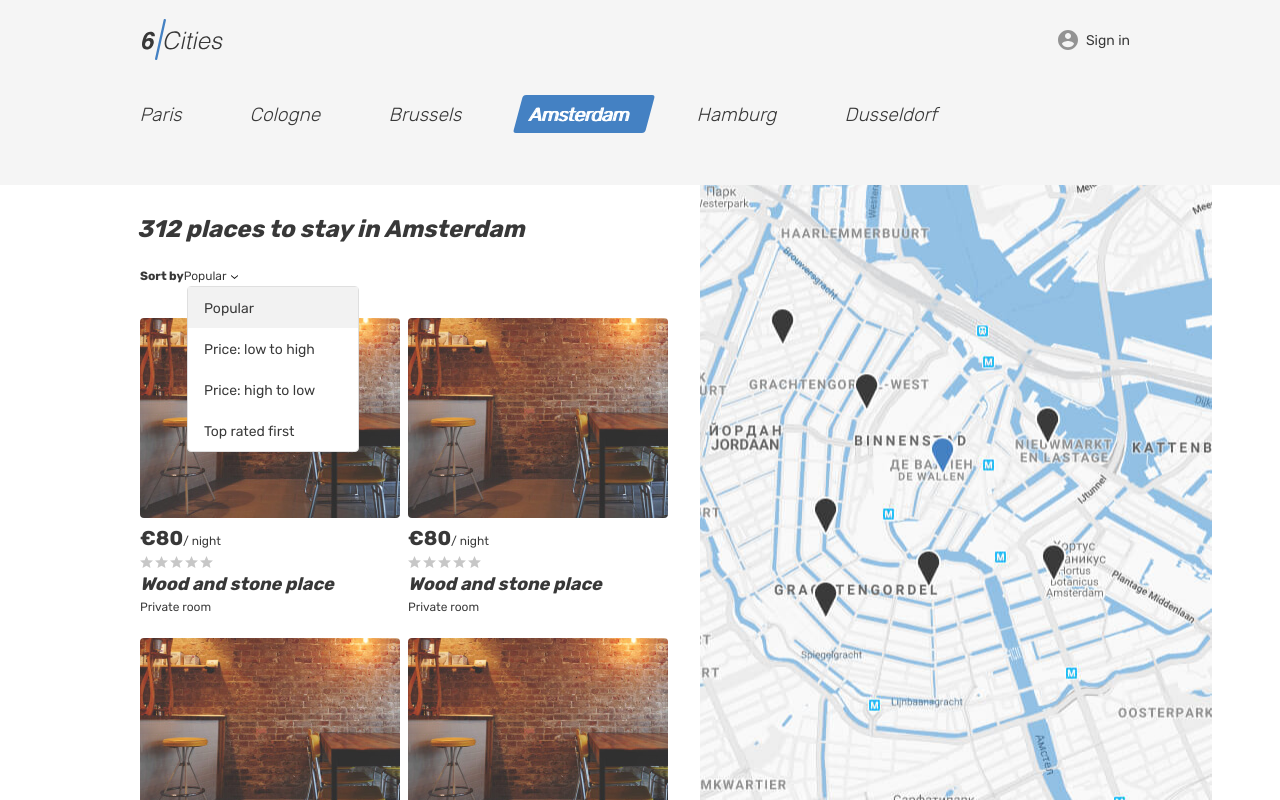
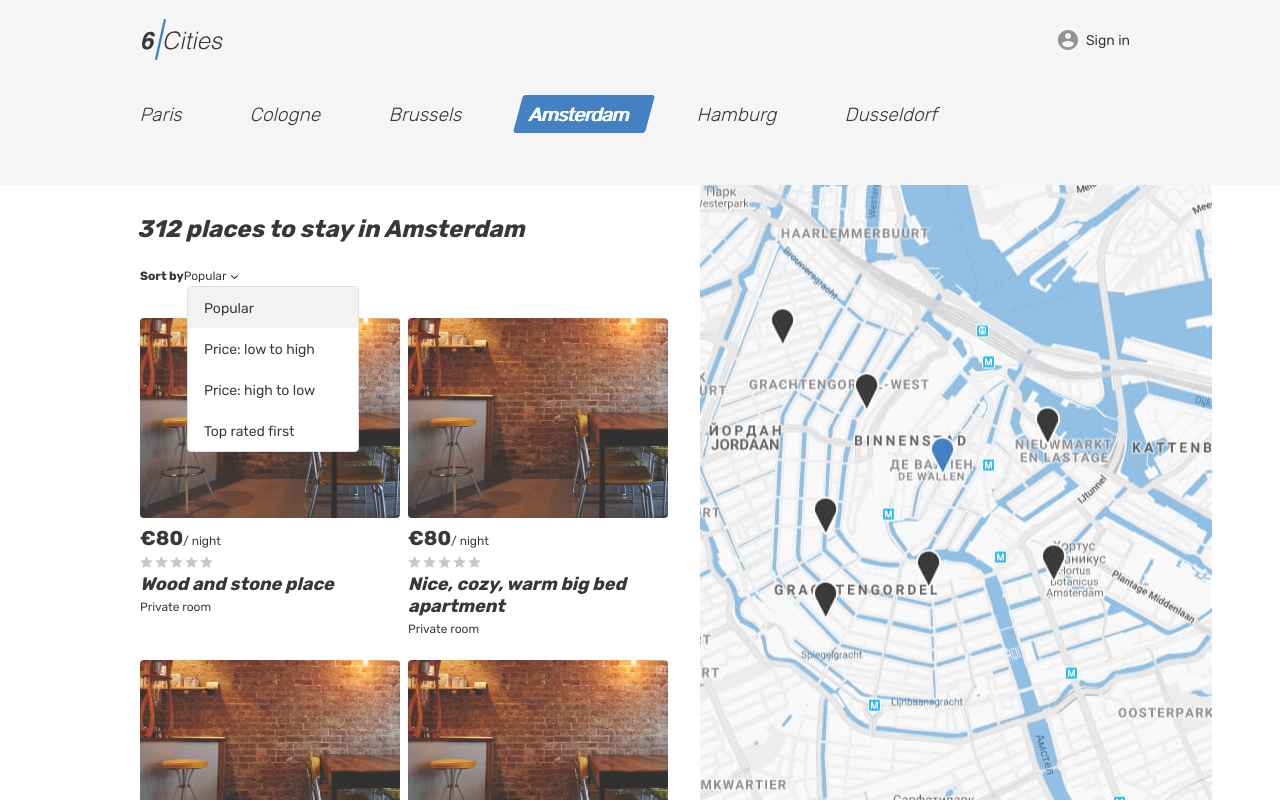
Before and after one commit to templton/1362031-six-cities-3, a React app: page / in a window 1280 px wide. Built offline with nearby package versions, Linux system fonts and the light colour scheme.

Commit message:
Схлопнул верстку в один main и прокинул пропсы от index до main

```diff
--- a/src/components/app/app.jsx
+++ b/src/components/app/app.jsx
@@ -2,12 +2,12 @@ import React from "react";
 import Header from "../header/header.jsx";
 import Main from "../main/main.jsx";
 
-const App = () => {
+const App = ({offers}) => {
 
   return (
     <div className="page page--gray page--main">
       <Header/>
-      <Main/>
+      <Main offers={offers}/>
     </div>
   );
 };
--- a/src/components/article/article.jsx
+++ b/src/components/article/article.jsx
@@ -1,6 +1,6 @@
 import React from "react";
 
-const Article = () => {
+const Article = ({info}) => {
   return (
     <article className="cities__place-card place-card">
       <div className="cities__image-wrapper place-card__image-wrapper">
@@ -28,7 +28,7 @@ const Article = () => {
           </div>
         </div>
         <h2 className="place-card__name">
-          <a href="#">Wood and stone place</a>
+          <a href="#">{info.name}</a>
         </h2>
         <p className="place-card__type">Private room</p>
       </div>
--- a/src/components/cities/cities.jsx
+++ /dev/null
@@ -1,20 +0,0 @@
-import React from "react";
-import Places from "../places/places.jsx";
-import Map from "../map/map.jsx";
-
-const Cities = () => {
-  return (
-    <div className="cities">
-      <div className="cities__places-container container">
-        <section className="cities__places places">
-          <Places/>
-        </section>
-        <div className="cities__right-section">
-          <Map/>
-        </div>
-      </div>
-    </div>
-  );
-};
-
-export default Cities;
--- a/src/components/main/main.jsx
+++ b/src/components/main/main.jsx
@@ -1,13 +1,77 @@
 import React from "react";
-import Menu from "../menu/menu.jsx";
-import Cities from "../cities/cities.jsx";
+import Article from "../article/article.jsx";
 
-const Main = () => {
+const Main = ({offers}) => {
   return (
     <main className="page__main page__main--index">
       <h1 className="visually-hidden">Cities</h1>
-      <Menu/>
-      <Cities/>
+      <div className="tabs">
+        <section className="locations container">
+          <ul className="locations__list tabs__list">
+            <li className="locations__item">
+              <a className="locations__item-link tabs__item" href="#">
+                <span>Paris</span>
+              </a>
+            </li>
+            <li className="locations__item">
+              <a className="locations__item-link tabs__item" href="#">
+                <span>Cologne</span>
+              </a>
+            </li>
+            <li className="locations__item">
+              <a className="locations__item-link tabs__item" href="#">
+                <span>Brussels</span>
+              </a>
+            </li>
+            <li className="locations__item">
+              <a className="locations__item-link tabs__item tabs__item--active">
+                <span>Amsterdam</span>
+              </a>
+            </li>
+            <li className="locations__item">
+              <a className="locations__item-link tabs__item" href="#">
+                <span>Hamburg</span>
+              </a>
+            </li>
+            <li className="locations__item">
+              <a className="locations__item-link tabs__item" href="#">
+                <span>Dusseldorf</span>
+              </a>
+            </li>
+          </ul>
+        </section>
+      </div>
+      <div className="cities">
+        <div className="cities__places-container container">
+          <section className="cities__places places">
+            <h2 className="visually-hidden">Places</h2>
+            <b className="places__found">312 places to stay in Amsterdam</b>
+            <form className="places__sorting" action="#" method="get">
+              <span className="places__sorting-caption">Sort by</span>
+              <span className="places__sorting-type" tabIndex="0">
+                Popular
+                <svg className="places__sorting-arrow" width="7" height="4">
+                  <use xlinkHref="#icon-arrow-select"></use>
+                </svg>
+              </span>
+              <ul className="places__options places__options--custom places__options--opened">
+                <li className="places__option places__option--active" tabIndex="0">Popular</li>
+                <li className="places__option" tabIndex="0">Price: low to high</li>
+                <li className="places__option" tabIndex="0">Price: high to low</li>
+                <li className="places__option" tabIndex="0">Top rated first</li>
+              </ul>
+            </form>
+            <div className="cities__places-list places__list tabs__content">
+              {
+                offers.map( (it, i) => <Article key={i+it.id} info={it}/> )
+              }
+            </div>
+          </section>
+          <div className="cities__right-section">
+            <section className="cities__map map"></section>
+          </div>
+        </div>
+      </div>
     </main>
   );
 };
--- a/src/components/map/map.jsx
+++ /dev/null
@@ -1,9 +0,0 @@
-import React from "react";
-
-const Map = () => {
-  return (
-    <section className="cities__map map"></section>
-  );
-};
-
-export default Map;
--- a/src/components/menu/menu.jsx
+++ /dev/null
@@ -1,46 +0,0 @@
-import React from "react";
-
-const Menu = () => {
-  return (
-    <React.Fragment>
-      <div className="tabs">
-        <section className="locations container">
-          <ul className="locations__list tabs__list">
-            <li className="locations__item">
-              <a className="locations__item-link tabs__item" href="#">
-                <span>Paris</span>
-              </a>
-            </li>
-            <li className="locations__item">
-              <a className="locations__item-link tabs__item" href="#">
-                <span>Cologne</span>
-              </a>
-            </li>
-            <li className="locations__item">
-              <a className="locations__item-link tabs__item" href="#">
-                <span>Brussels</span>
-              </a>
-            </li>
-            <li className="locations__item">
-              <a className="locations__item-link tabs__item tabs__item--active">
-                <span>Amsterdam</span>
-              </a>
-            </li>
-            <li className="locations__item">
-              <a className="locations__item-link tabs__item" href="#">
-                <span>Hamburg</span>
-              </a>
-            </li>
-            <li className="locations__item">
-              <a className="locations__item-link tabs__item" href="#">
-                <span>Dusseldorf</span>
-              </a>
-            </li>
-          </ul>
-        </section>
-      </div>
-    </React.Fragment>
-  );
-};
-
-export default Menu;
--- a/src/components/places/places.jsx
+++ /dev/null
@@ -1,36 +0,0 @@
-import React from "react";
-import Article from "../article/article.jsx";
-
-const Places = () => {
-  return (
-    <React.Fragment>
-      <h2 className="visually-hidden">Places</h2>
-      <b className="places__found">312 places to stay in Amsterdam</b>
-      <form className="places__sorting" action="#" method="get">
-        <span className="places__sorting-caption">Sort by</span>
-        <span className="places__sorting-type" tabIndex="0">
-          Popular
-          <svg className="places__sorting-arrow" width="7" height="4">
-            <use xlinkHref="#icon-arrow-select"></use>
-          </svg>
-        </span>
-        <ul className="places__options places__options--custom places__options--opened">
-          <li className="places__option places__option--active" tabIndex="0">Popular</li>
-          <li className="places__option" tabIndex="0">Price: low to high</li>
-          <li className="places__option" tabIndex="0">Price: high to low</li>
-          <li className="places__option" tabIndex="0">Top rated first</li>
-        </ul>
-      </form>
-      <div className="cities__places-list places__list tabs__content">
-        <Article/>
-        <Article/>
-        <Article/>
-        <Article/>
-        <Article/>
-        <Article/>
-      </div>
-    </React.Fragment>
-  );
-};
-
-export default Places;
--- a/src/index.js
+++ b/src/index.js
@@ -2,7 +2,16 @@ import React from "react";
 import ReactDom from "react-dom";
 import App from "./components/app/app.jsx";
 
+const offers = [
+  {id: 1, name: `Wood and stone place`},
+  {id: 2, name: `Nice, cozy, warm big bed apartment`},
+  {id: 3, name: `Canal View Prinsengracht`},
+  {id: 4, name: `Wood and stone place`},
+  {id: 5, name: `Nice, cozy, warm big bed apartment`},
+  {id: 6, name: `Canal View Prinsengracht`},
+];
+
 ReactDom.render(
-    <App />,
+    <App offers={offers} />,
     document.querySelector(`#root`)
 );
```
